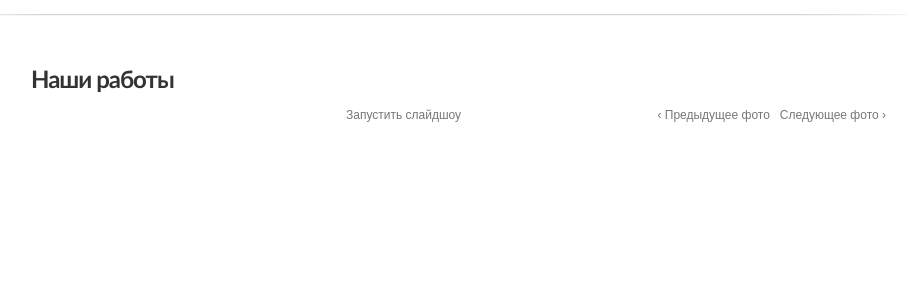
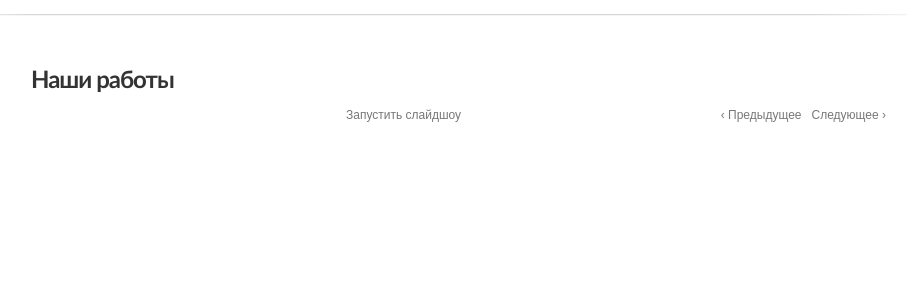
Before and after one commit to Alexandrov-Michael/vremena-goda, a Django app: template project/proj/templates/gallery2.html in a window 1280 px wide. Shown: the part 486-786 px from the top of the page, without its empty margins (204-1120 px from the left). Run offline with Django 3.2, Linux system fonts and the light colour scheme; the template is opened without the code that fills it, so the values that code supplies are empty.

Commit message:
style gallery

```diff
--- a/project/proj/templates/gallery2.html
+++ b/project/proj/templates/gallery2.html
@@ -137,8 +137,8 @@
 					renderNavControls:         true,
 					playLinkText:              'Запустить слайдшоу',
 					pauseLinkText:             'Остановить слайдшоу',
-					prevLinkText:              '&lsaquo; Предыдущее фото',
-					nextLinkText:              'Следующее фото &rsaquo;',
+					prevLinkText:              '&lsaquo; Предыдущее',
+					nextLinkText:              'Следующее &rsaquo;',
 					nextPageLinkText:          'Далее &rsaquo;',
 					prevPageLinkText:          '&lsaquo; Назад',
 					enableHistory:             false,
```
